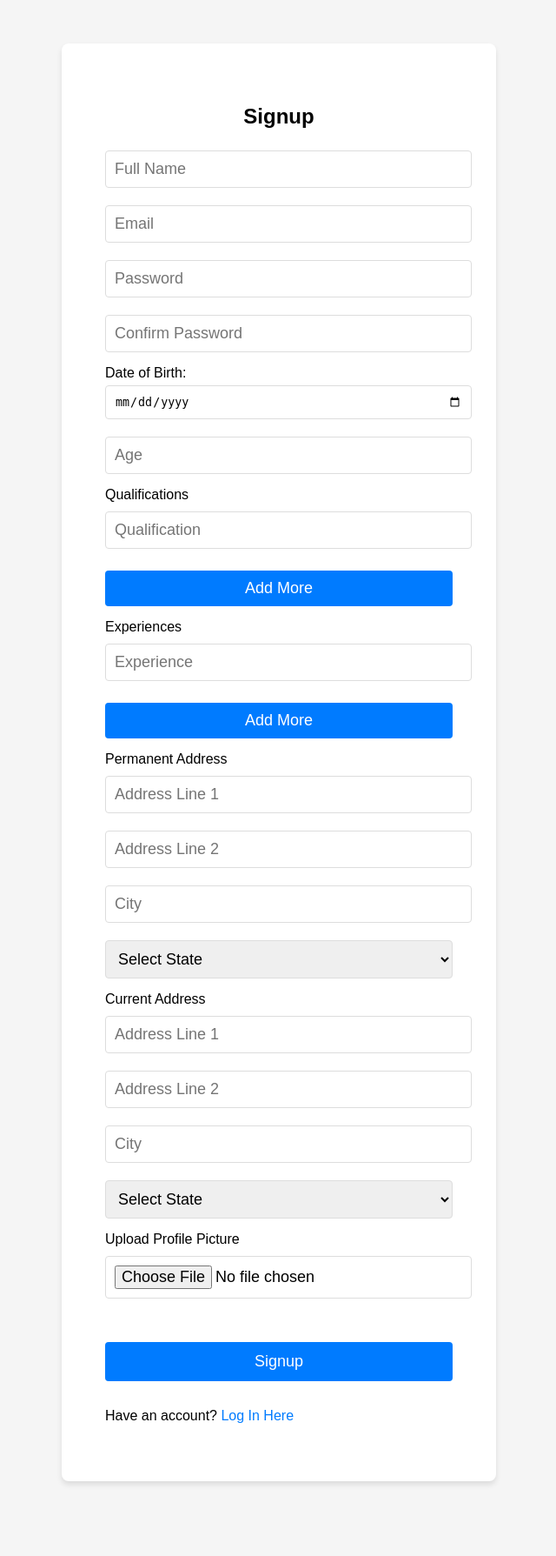
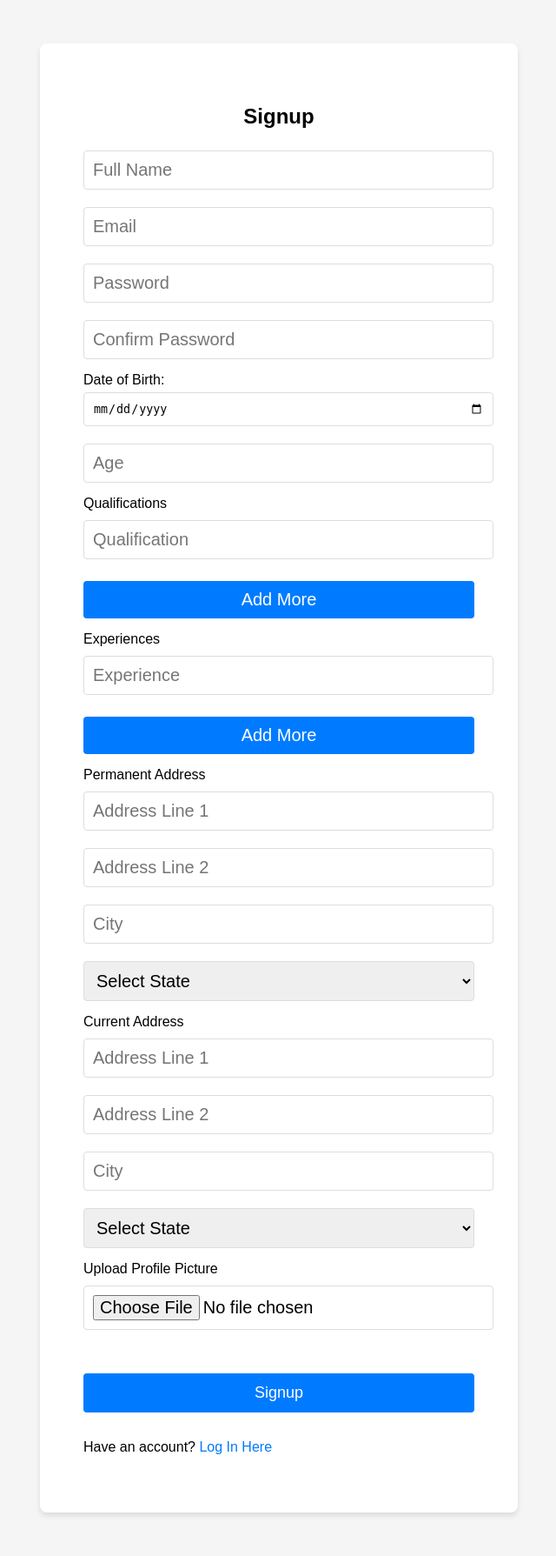
Before and after one commit to ankit938/webkul_Employee_Management_System, a PHP site: page /webkul/pages/signup.php in a window 1280 px wide. Shown: the whole page at 87% size, without its empty margins (319-959 px from the left). Before the commit the page ends 1707 px from the top, so only its background shows below. Run offline with PHP 8.4, Linux system fonts and the light colour scheme.

Commit message:
Some-CSS

```diff
--- a/assets/css/style.css
+++ b/assets/css/style.css
@@ -6,7 +6,7 @@ body {
 }
 
 .signup-container, .login-container, .profile-container {
-    max-width: 400px;
+    max-width: 450px;
     margin: 50px auto;
     padding: 50px;
     background: #ffffff;
@@ -85,7 +85,7 @@ input[type="text"], input[type="email"], input[type="password"], input[type="num
     margin-bottom: 15px;
     border: 1px solid #ddd;
     border-radius: 4px;
-    font-size: 18px;
+    font-size: 20px;
 }
 
 /* Button styling */
@@ -122,7 +122,7 @@ button[type="button"] {
     border: none;
     cursor: pointer;
     padding: 10px;
-    font-size: 18px;
+    font-size: 20px;
     border-radius: 4px;
     width: 100%;
     margin-top: 10px;
--- a/pages/edit_profile.php
+++ b/pages/edit_profile.php
@@ -44,7 +44,7 @@ if (isset($_POST['update_profile'])) {
     }
 
     if ($conn->query($update_query) === TRUE) {
-        echo "Profile updated successfully!";
+        echo "<h2  style='color:green; padding:5px;'>Profile updated successfully!</h2>";
     } else {
         echo "Error: " . $conn->error;
     }
```
Also changed, not shown: pages/profile.php (line endings or trailing spaces), uploads/pretty-beaming-sweet-baby-girl-showcasing-cute-smile-generative-ai_94628-8391.avif (added).
